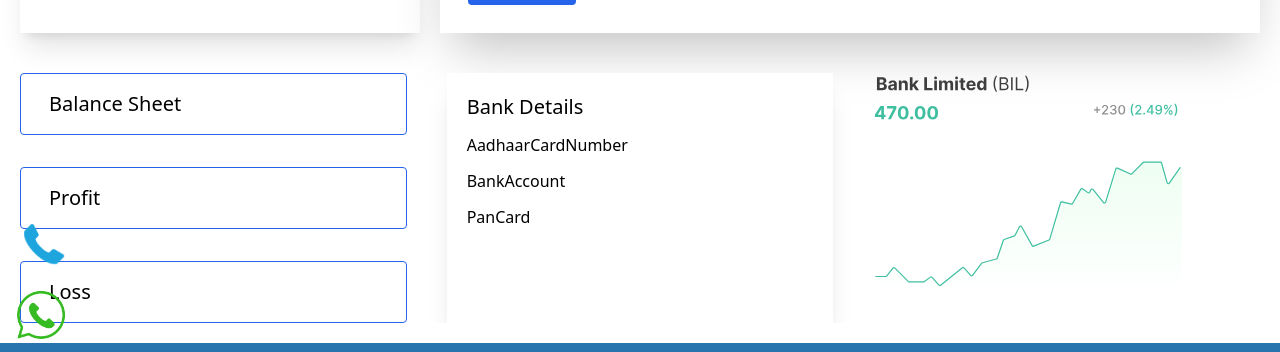
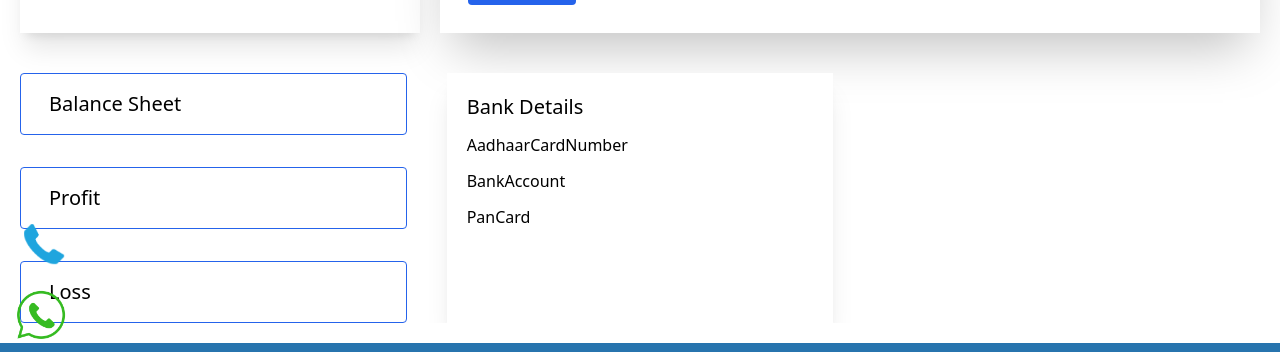
Before and after one commit to gravitonweb-IT/grow-capitals, a React (Create React App) app: page /userDashboard in a window 1280 px wide. Shown: the part 448-800 px from the top of the page. Built offline with nearby package versions, Linux system fonts and the light colour scheme; no server answers; sample sign-in values are in the browser's storage.

Commit message:
user dummy graph

```diff
--- a/src/Modules/Account/UserDashboard.jsx
+++ b/src/Modules/Account/UserDashboard.jsx
@@ -1,7 +1,7 @@
 import React, { useEffect, useState } from "react";
 
 import { Link, useNavigate } from "react-router-dom";
-import StockMarket from "../../Assests/userdashboardimg/stockMarket1.svg";
+// import StockMarket from "../../Assests/userdashboardimg/stockMarket1.svg";
 import { servieUrl } from "../../env/env";
 
 const UserDashboard = () => {
@@ -297,9 +297,9 @@ const UserDashboard = () => {
             </div>
           </div>
 
-          <div>
+          {/* <div>
             <img src={StockMarket} className="w-[80%]"></img>
-          </div>
+          </div> */}
         </div>
       </div>
     </>
```
